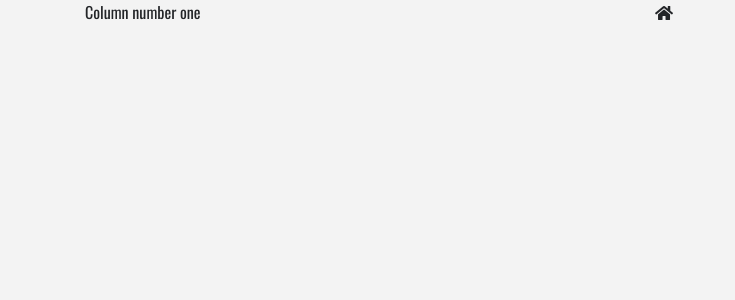
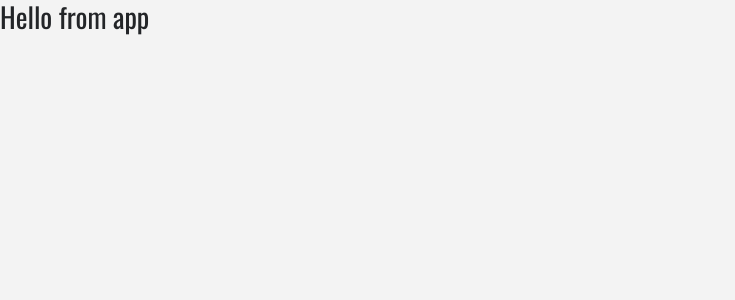
Before and after one commit to robertmc1/ecomerce_react, a React (Create React App) app: page / in a window 1280 px wide. Shown: the top 300 px of the page, without its empty margins (0-735 px from the left). Built offline with nearby package versions, Linux system fonts and the light colour scheme.

Commit message:
Components needed created

```diff
--- a/src/App.js
+++ b/src/App.js
@@ -6,12 +6,11 @@ import 'bootstrap/dist/css/bootstrap.min.css';
 class App extends Component {
   render() {
     return (
-      <div className="container">
-        <div className="row">
-          <div className="col-6">Column number one</div>
-          <div className="col-6"><span><i className="fas fa-home"></i></span></div>
-        </div>
-      </div>
+      <React.Fragment>
+        <h3>
+          Hello from app
+        </h3>
+      </React.Fragment>
     );
   }
 }
```
Also changed, not shown: src/components/Cart.js (added, +11 -0 lines), src/components/Default.js (added, +11 -0 lines), src/components/Details.js (added, +11 -0 lines), src/components/Navbar.js (added, +11 -0 lines), src/components/Product.js (added, +11 -0 lines), src/components/ProductList.js (added, +12 -0 lines).
